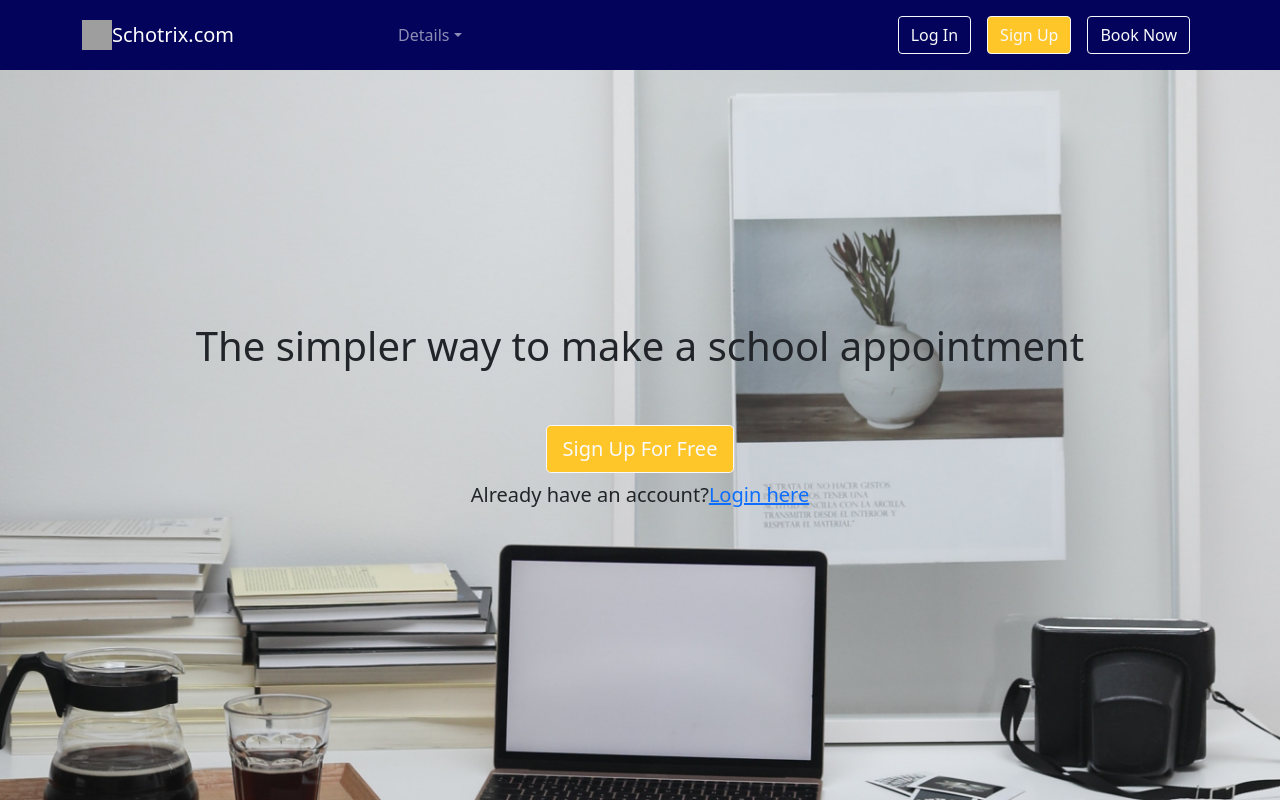
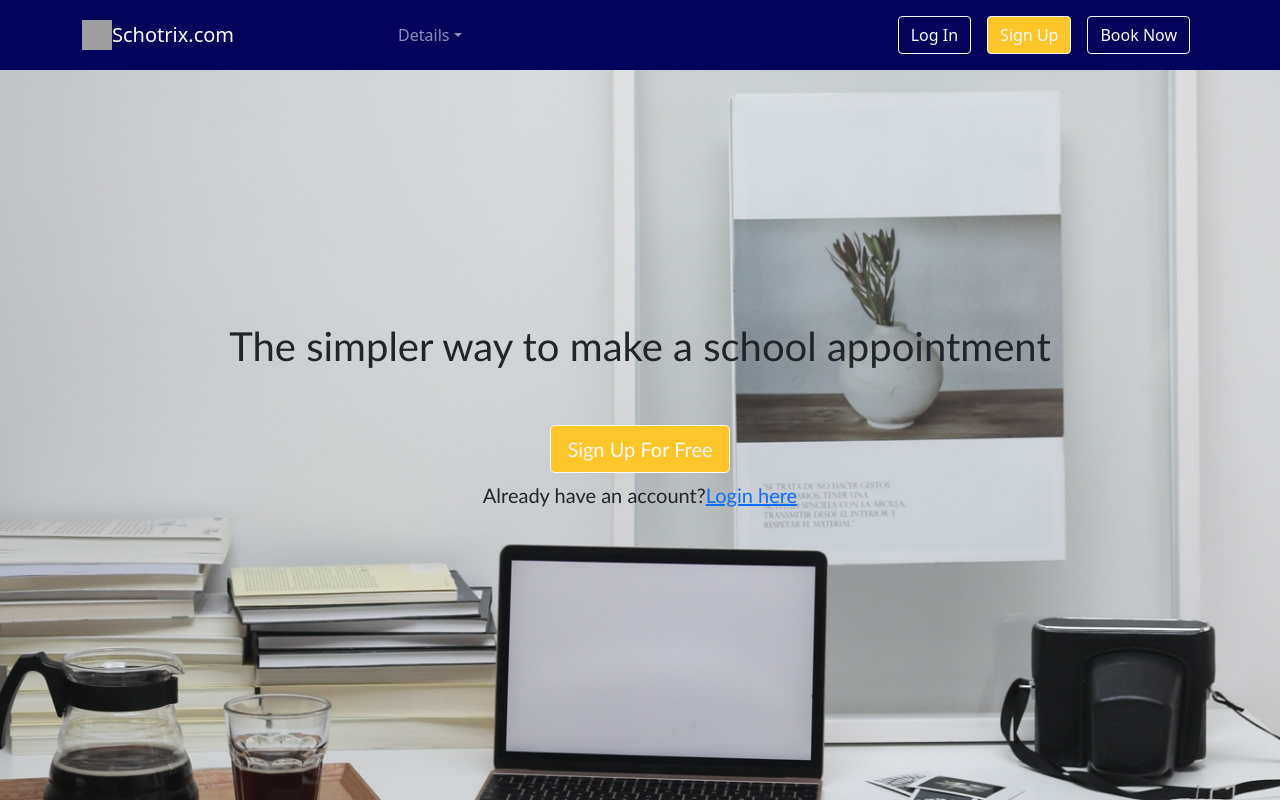
Before and after one commit to JOANITA-51/booking, a React (Create React App) app in the folder booking/: page / in a window 1280 px wide. Shown: the top 800 px of the page. Built offline with nearby package versions, Linux system fonts and the light colour scheme; grey boxes are pictures that could not be loaded.

Commit message:
modified the font size

```diff
--- a/booking/src/components/Features.css
+++ b/booking/src/components/Features.css
@@ -11,9 +11,11 @@
 
 h1 {
     text-align: center;
+    font-family: 'Trebuchet MS', 'Lucida Sans Unicode', 'Lucida Grande', 'Lucida Sans', Arial, sans-serif;
 }
 
 .features {
     padding: 2rem;
     background: #fff;
+    font-family: 'Trebuchet MS', 'Lucida Sans Unicode', 'Lucida Grande', 'Lucida Sans', Arial, sans-serif;
 }
--- a/booking/src/components/Hero.css
+++ b/booking/src/components/Hero.css
@@ -7,7 +7,7 @@
     flex-direction:column;
     align-items: center;
     object-fit: contain;
-
+    font-family: 'Trebuchet MS', 'Lucida Sans Unicode', 'Lucida Grande', 'Lucida Sans', Arial, sans-serif;
 
 }
 .hero-container >h1 {
```
